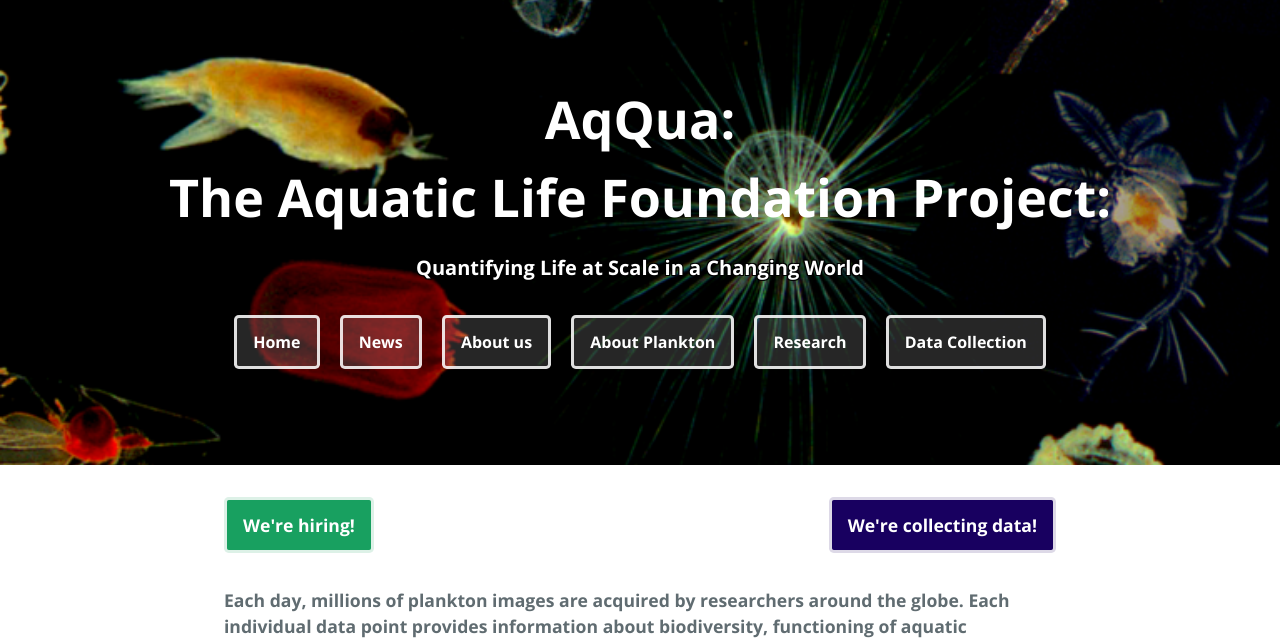
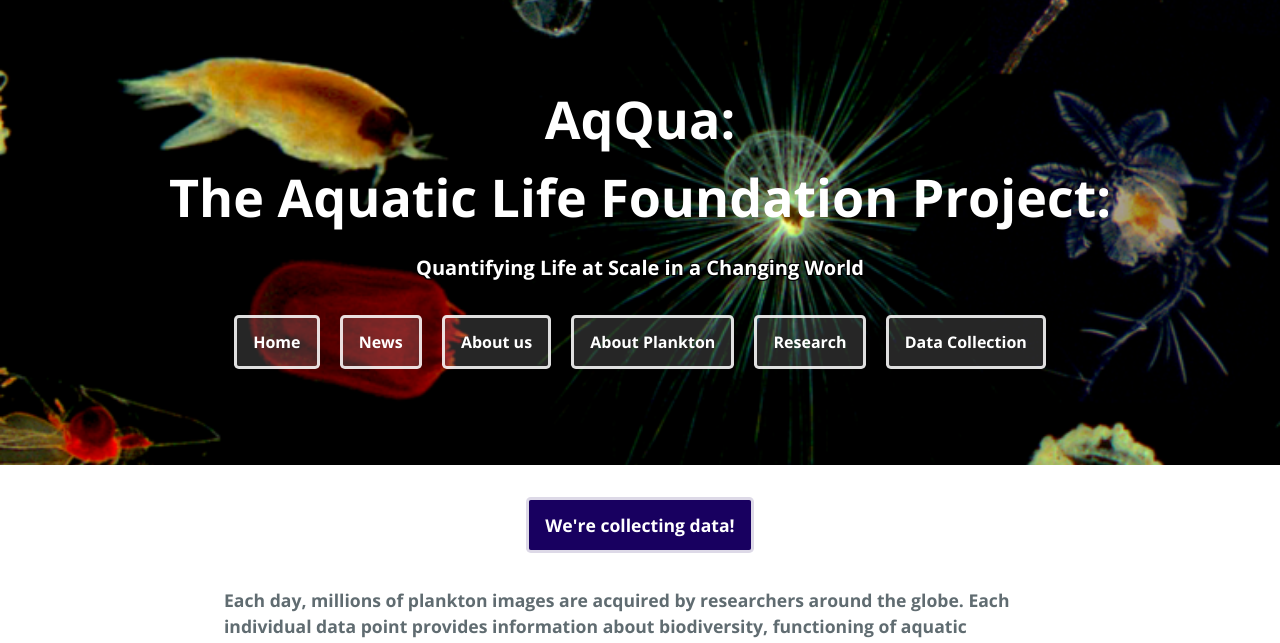
Before and after one commit to Kainmueller-Lab/aqqua, a Jekyll site: the page built from index.md, in a window 1280 px wide. Shown: the top 643 px of the page. Built offline with Jekyll 4.4.1, drawn with Linux system fonts in a browser that asks for light colours.

Commit message:
hide open positions button

```diff
--- a/_layouts/default.html
+++ b/_layouts/default.html
@@ -27,13 +27,20 @@
     </header>
 
     <main id="content" class="main-content" role="main">
-      {% unless page.name == "open_positions.md" %}
+      <div class="btn_justify">
+      {% unless true or page.name == "open_positions.md" %}
+	<!-- change unless true to unless false to enable -->
+      <div>
       <a class="hiring_btn" href={{ 'open_positions' | relative_url }}>We're hiring! </a>
+      </div>
       {% endunless %}
 
       {% unless page.name == "data_collection.md" %}
+      <div>
       <a class="data_collecting_btn" href={{ 'data_collection' | relative_url }}>We're collecting data! </a>
+      </div>
       {% endunless %}
+      </div>
 
       {{ content }}
 
--- a/_sass/jekyll-theme-cayman.scss
+++ b/_sass/jekyll-theme-cayman.scss
@@ -101,6 +101,11 @@ a {
     padding-left: 0;
 }
 
+.btn_justify {
+    display: flex;
+    justify-content: space-around
+}
+
 .btn, .hiring_btn, .data_collecting_btn {
     display: inline-block;
     margin-bottom: 1rem;
@@ -158,7 +163,6 @@ a {
 
 .data_collecting_btn {
     background-color: rgba(24, 0, 96, 1.0);
-    float: right;
 
     &:hover {
 	color: black;
```
